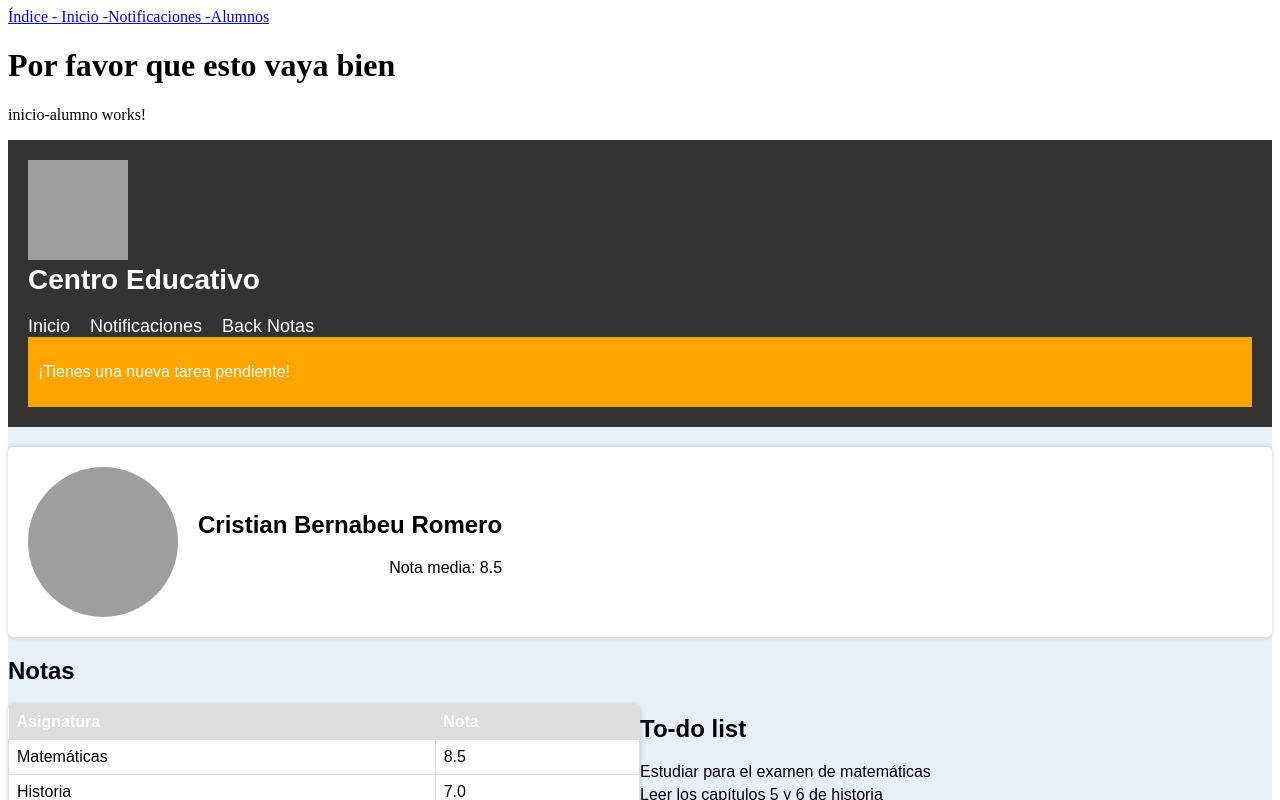
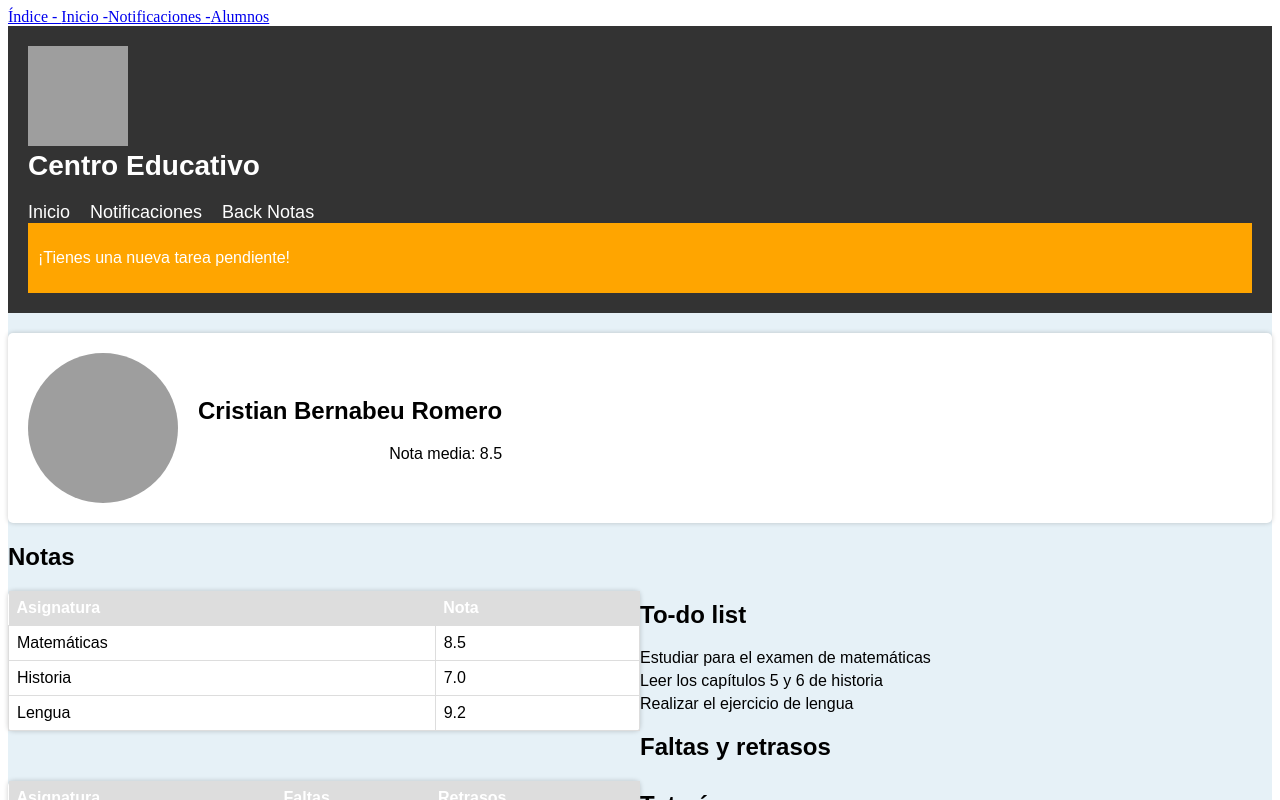
Before and after one commit to Bernabeu93/Proyecto-Instituto, an Angular app in the folder instituto/: page /alumno in a window 1280 px wide. Shown: the top 800 px of the page. Built offline with nearby package versions, Linux system fonts and the light colour scheme; grey boxes are pictures that could not be loaded.

Commit message:
Clear Mensajes

```diff
--- a/instituto/src/app/index/index.component.html
+++ b/instituto/src/app/index/index.component.html
@@ -1,5 +1,3 @@
-<h1>Probando a ver si esto funciona</h1>
-<p>index works!</p>
 
 <header>
     <h1>Instituto Cavanilles</h1>
--- a/instituto/src/app/inicio-alumno/inicio-alumno.component.html
+++ b/instituto/src/app/inicio-alumno/inicio-alumno.component.html
@@ -1,6 +1,3 @@
-<h1>Por favor que esto vaya bien</h1>
-<p>inicio-alumno works!</p>
-
 <body>
 	<header>
 		<div class="top-nav">
--- a/instituto/src/app/notificaciones/notificaciones.component.html
+++ b/instituto/src/app/notificaciones/notificaciones.component.html
@@ -1,6 +1,3 @@
-<h1>AAAAAAAAAAAAAAAAAAA</h1>
-<p>notificaciones works!</p>
-
 <header>
     <h1>Notificaciones de Instituto</h1>
     <nav>
```
